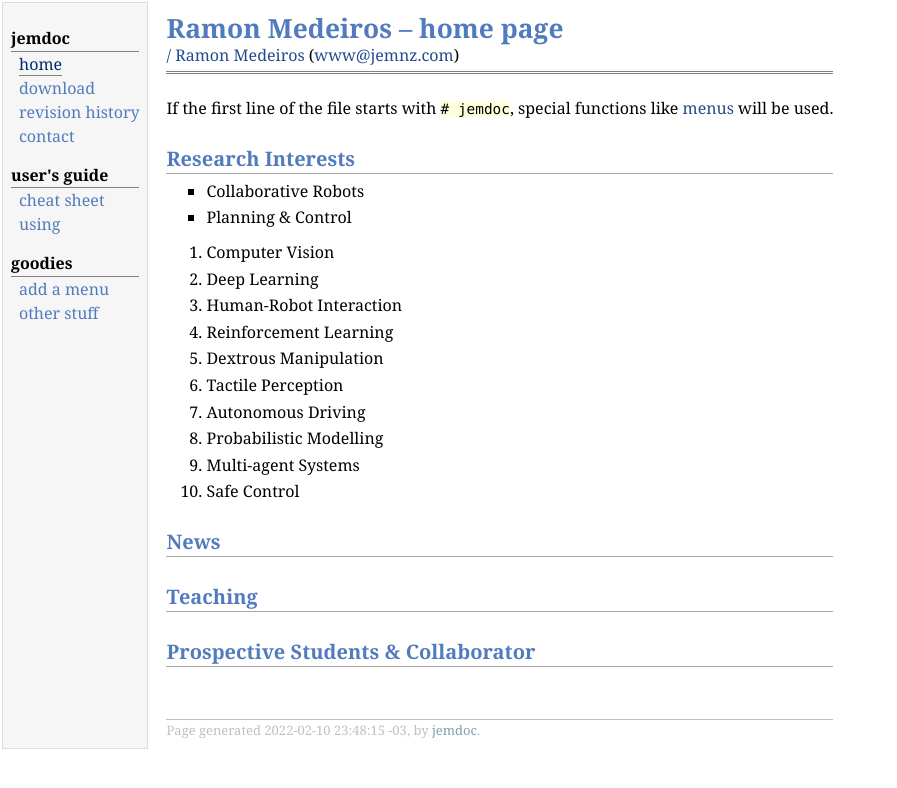
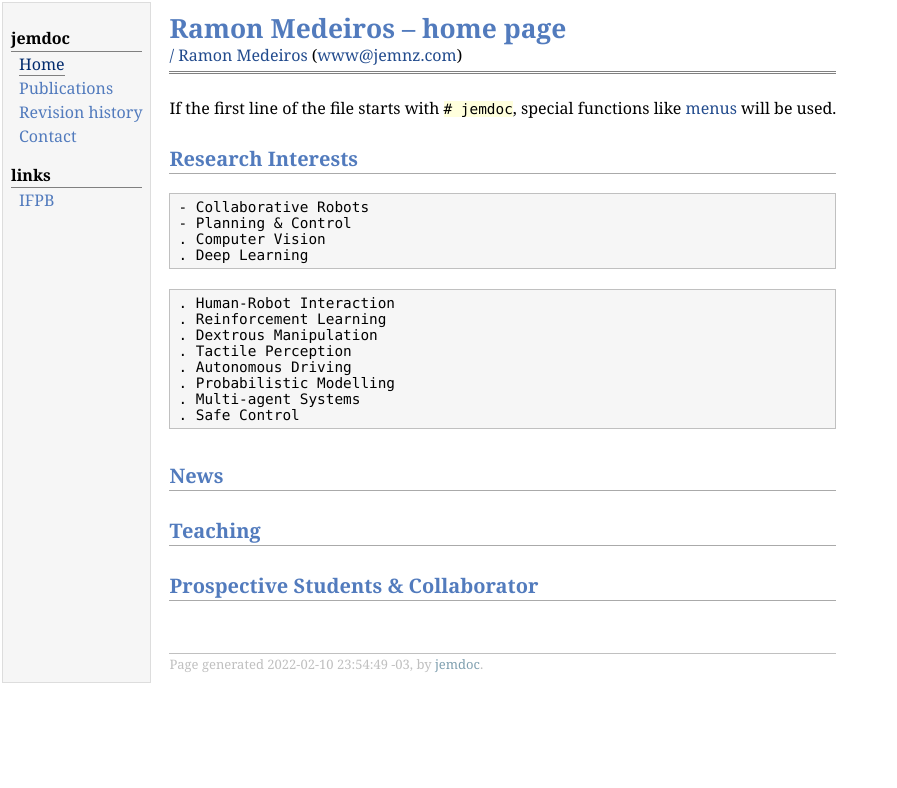
Before and after one commit to rlmedeiros/rlmedeiros.github.io, a plain HTML site: page index.html in a window 1280 px wide. Shown: the whole page, without its empty margins (0-897 px from the left). Drawn offline with Linux system fonts and the light colour scheme.

Commit message:
melhorando layout

```diff
--- a/index.html
+++ b/index.html
@@ -12,16 +12,12 @@
 <tr valign="top">
 <td id="layout-menu">
 <div class="menu-category">jemdoc</div>
-<div class="menu-item"><a href="index.html" class="current">home</a></div>
-<div class="menu-item"><a href="download.html">download</a></div>
-<div class="menu-item"><a href="revision.html">revision&nbsp;history</a></div>
-<div class="menu-item"><a href="contact.html">contact</a></div>
-<div class="menu-category">user's guide</div>
-<div class="menu-item"><a href="cheatsheet.html">cheat&nbsp;sheet</a></div>
-<div class="menu-item"><a href="using.html">using</a></div>
-<div class="menu-category">goodies</div>
-<div class="menu-item"><a href="menu.html">add&nbsp;a&nbsp;menu</a></div>
-<div class="menu-item"><a href="stuff.html">other&nbsp;stuff</a></div>
+<div class="menu-item"><a href="index.html" class="current">Home</a></div>
+<div class="menu-item"><a href="download.html">Publications</a></div>
+<div class="menu-item"><a href="revision.html">Revision&nbsp;history</a></div>
+<div class="menu-item"><a href="contact.html">Contact</a></div>
+<div class="menu-category">links</div>
+<div class="menu-item"><a href="www.ifpb.edu.br">IFPB</a></div>
 </td>
 <td id="layout-content">
 <div id="toptitle">
@@ -30,40 +26,30 @@
 </div>
 <p>If the first line of the file starts with <tt># jemdoc</tt>, special functions like <a href="menu.html">menus</a> will be used.</p>
 <h2>Research Interests</h2>
-<ul>
-<li><p>Collaborative Robots</p>
-</li>
-<li><p>Planning &amp; Control</p>
-</li>
-</ul>
-<ol>
-<li><p>Computer Vision</p>
-</li>
-<li><p>Deep Learning</p>
-</li>
-<li><p>Human-Robot Interaction</p>
-</li>
-<li><p>Reinforcement Learning</p>
-</li>
-<li><p>Dextrous Manipulation</p>
-</li>
-<li><p>Tactile Perception</p>
-</li>
-<li><p>Autonomous Driving</p>
-</li>
-<li><p>Probabilistic Modelling</p>
-</li>
-<li><p>Multi-agent Systems</p>
-</li>
-<li><p>Safe Control</p>
-</li>
-</ol>
+<div class="codeblock">
+<div class="blockcontent"><pre>
+- Collaborative Robots
+- Planning &amp; Control
+. Computer Vision
+. Deep Learning
+</pre></div></div>
+<div class="codeblock">
+<div class="blockcontent"><pre>
+. Human-Robot Interaction
+. Reinforcement Learning
+. Dextrous Manipulation
+. Tactile Perception
+. Autonomous Driving
+. Probabilistic Modelling
+. Multi-agent Systems
+. Safe Control
+</pre></div></div>
 <h2>News</h2>
 <h2>Teaching</h2>
 <h2>Prospective Students &amp; Collaborator</h2>
 <div id="footer">
 <div id="footer-text">
-Page generated 2022-02-10 23:48:15 -03, by <a href="http://jemdoc.jaboc.net/">jemdoc</a>.
+Page generated 2022-02-10 23:54:49 -03, by <a href="http://jemdoc.jaboc.net/">jemdoc</a>.
 </div>
 </div>
 </td>
```
Also changed, not shown: 2 other files.
